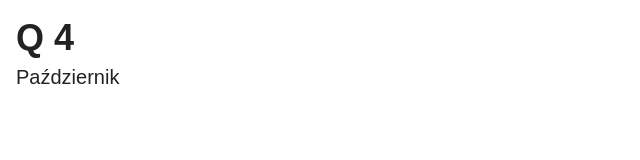
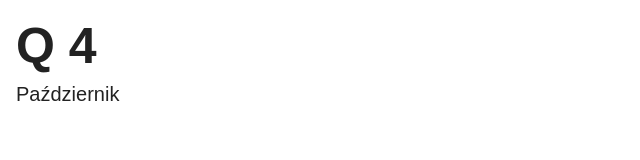
Before and after one commit to Tmiroslawski/Notion_widget_quarter, a plain HTML site: page index.html in a window 1280 px wide. Shown: the whole page, without its empty margins (0-640 px from the left). Drawn offline with Linux system fonts and the light colour scheme.

Commit message:
Update index.html

```diff
--- a/index.html
+++ b/index.html
@@ -21,8 +21,8 @@
     }
 
     .quarter {
-      font-size: 36px;
-      font-weight: 700;
+      font-size: 50px;
+      font-weight: 900;
       line-height: 1.2;
     }
 
```
